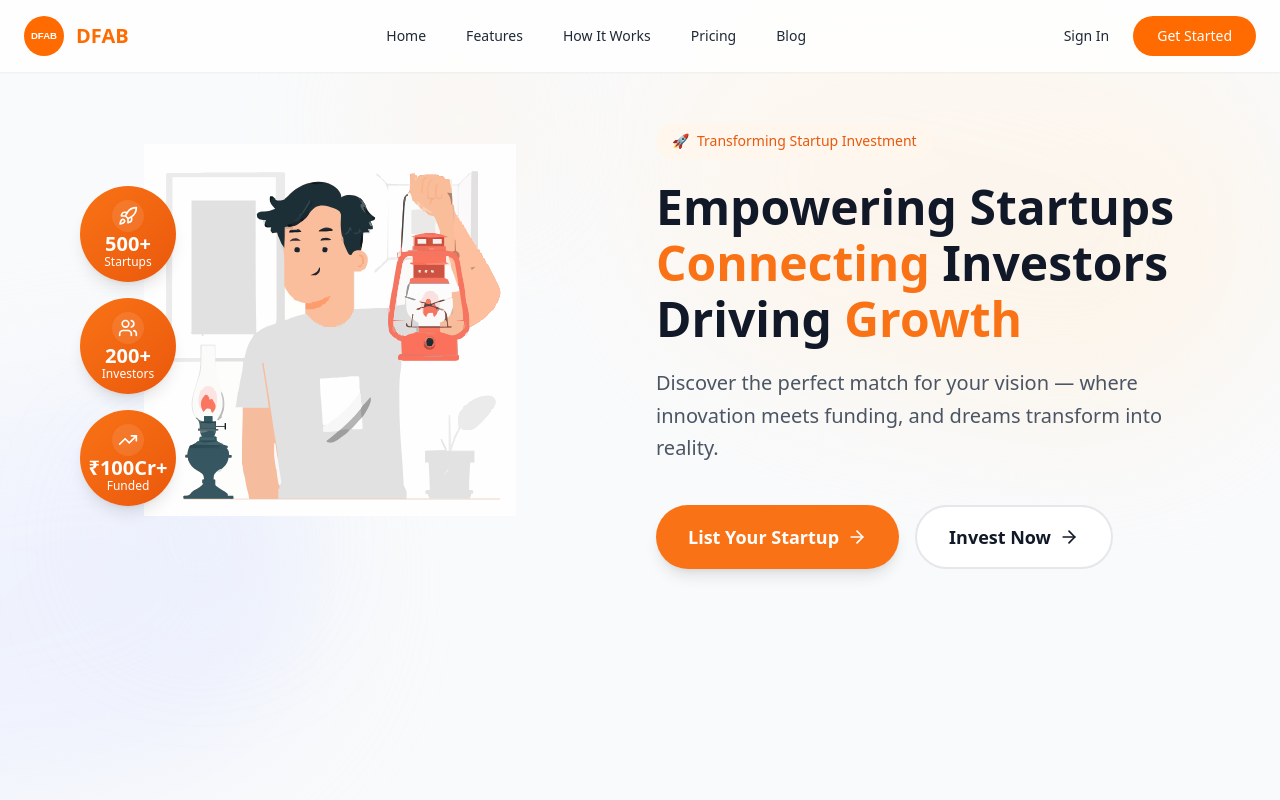
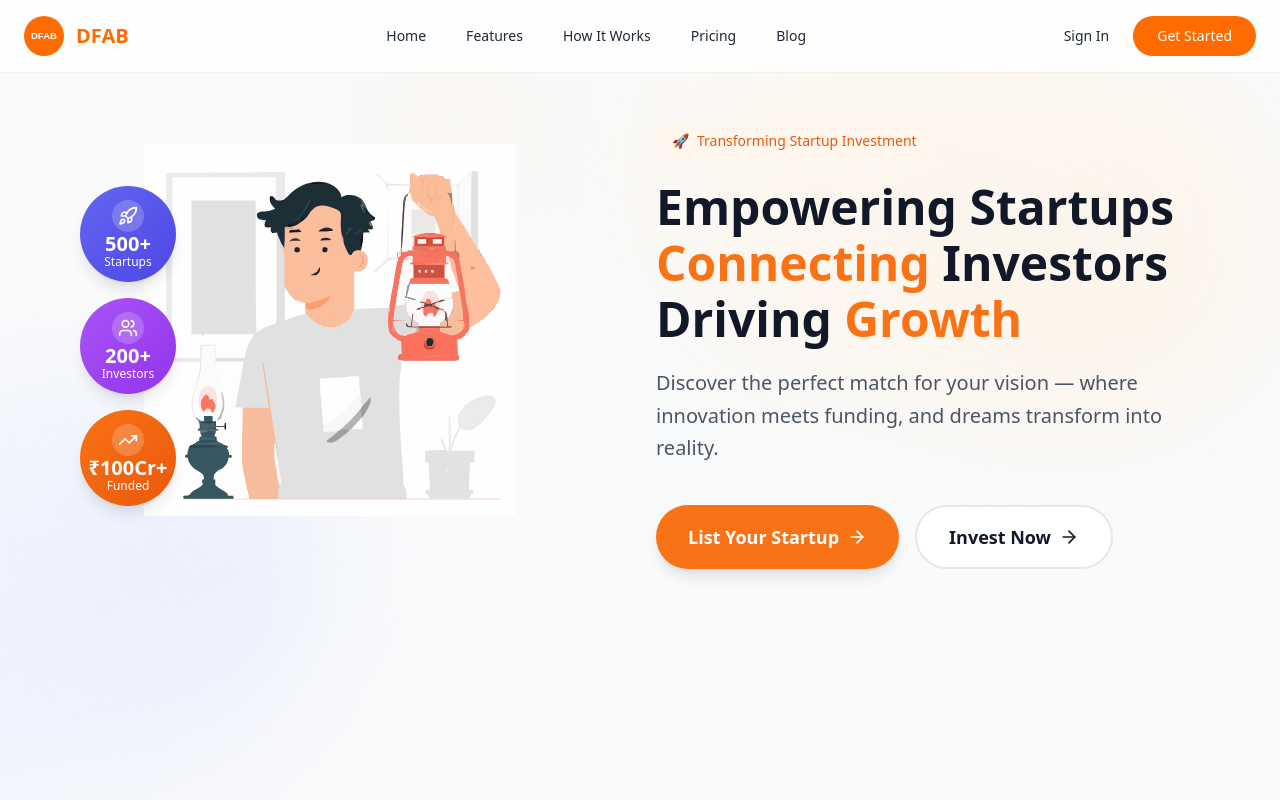
Before and after one commit to jhapran/investor-startup-platform, a React (Vite) app: page / in a window 1280 px wide. Shown: the top 800 px of the page. Built offline with nearby package versions, Linux system fonts and the light colour scheme; no server answers; the database is empty.

Commit message:
Update Hero.tsx

```diff
--- a/src/components/Hero.tsx
+++ b/src/components/Hero.tsx
@@ -19,38 +19,38 @@ const Hero: React.FC = () => {
         {/* Content */}
         <div className="relative container mx-auto h-full px-4 py-8">
           <div className="max-w-7xl mx-auto h-full">
-            {/* Stats Section - Circular Design */}
+            {/* Stats Section - Circular Design with New Colors */}
             <div className="absolute left-4 top-1/2 -translate-y-1/2 flex flex-col gap-4 z-20">
               <motion.div
-                className="bg-gradient-to-br from-orange-500 to-orange-600 text-white w-24 h-24 rounded-full text-center shadow-lg hover:shadow-xl transition-shadow duration-300 flex flex-col items-center justify-center relative group"
+                className="bg-gradient-to-br from-indigo-500 to-indigo-600 text-white w-24 h-24 rounded-full text-center shadow-lg hover:shadow-xl transition-shadow duration-300 flex flex-col items-center justify-center relative group"
                 initial={{ opacity: 0, x: -20 }}
                 whileInView={{ opacity: 1, x: 0 }}
                 transition={{ duration: 0.5 }}
                 viewport={{ once: true }}
               >
-                <div className="bg-white/10 rounded-full p-1.5 w-8 h-8 mb-0.5 backdrop-blur-sm flex items-center justify-center">
+                <div className="bg-white/20 rounded-full p-1.5 w-8 h-8 mb-0.5 backdrop-blur-sm flex items-center justify-center">
                   <Rocket className="w-5 h-5 text-white" />
                 </div>
                 <h3 className="text-xl font-bold leading-none">500+</h3>
                 <h4 className="text-xs font-medium leading-tight">Startups</h4>
-                <div className="absolute inset-0 rounded-full bg-black/60 opacity-0 group-hover:opacity-100 transition-opacity duration-300 flex items-center justify-center">
+                <div className="absolute inset-0 rounded-full bg-indigo-900/70 opacity-0 group-hover:opacity-100 transition-opacity duration-300 flex items-center justify-center">
                   <p className="text-xs text-white/90 px-2">Active innovative</p>
                 </div>
               </motion.div>
 
               <motion.div
-                className="bg-gradient-to-br from-orange-500 to-orange-600 text-white w-24 h-24 rounded-full text-center shadow-lg hover:shadow-xl transition-shadow duration-300 flex flex-col items-center justify-center relative group"
+                className="bg-gradient-to-br from-purple-500 to-purple-600 text-white w-24 h-24 rounded-full text-center shadow-lg hover:shadow-xl transition-shadow duration-300 flex flex-col items-center justify-center relative group"
                 initial={{ opacity: 0, x: -20 }}
                 whileInView={{ opacity: 1, x: 0 }}
                 transition={{ duration: 0.5, delay: 0.1 }}
                 viewport={{ once: true }}
               >
-                <div className="bg-white/10 rounded-full p-1.5 w-8 h-8 mb-0.5 backdrop-blur-sm flex items-center justify-center">
+                <div className="bg-white/20 rounded-full p-1.5 w-8 h-8 mb-0.5 backdrop-blur-sm flex items-center justify-center">
                   <Users className="w-5 h-5 text-white" />
                 </div>
                 <h3 className="text-xl font-bold leading-none">200+</h3>
                 <h4 className="text-xs font-medium leading-tight">Investors</h4>
-                <div className="absolute inset-0 rounded-full bg-black/60 opacity-0 group-hover:opacity-100 transition-opacity duration-300 flex items-center justify-center">
+                <div className="absolute inset-0 rounded-full bg-purple-900/70 opacity-0 group-hover:opacity-100 transition-opacity duration-300 flex items-center justify-center">
                   <p className="text-xs text-white/90 px-2">Active partners</p>
                 </div>
               </motion.div>
@@ -62,12 +62,12 @@ const Hero: React.FC = () => {
                 transition={{ duration: 0.5, delay: 0.2 }}
                 viewport={{ once: true }}
               >
-                <div className="bg-white/10 rounded-full p-1.5 w-8 h-8 mb-0.5 backdrop-blur-sm flex items-center justify-center">
+                <div className="bg-white/20 rounded-full p-1.5 w-8 h-8 mb-0.5 backdrop-blur-sm flex items-center justify-center">
                   <TrendingUp className="w-5 h-5 text-white" />
                 </div>
                 <h3 className="text-xl font-bold leading-none">₹100Cr+</h3>
                 <h4 className="text-xs font-medium leading-tight">Funded</h4>
-                <div className="absolute inset-0 rounded-full bg-black/60 opacity-0 group-hover:opacity-100 transition-opacity duration-300 flex items-center justify-center">
+                <div className="absolute inset-0 rounded-full bg-orange-900/70 opacity-0 group-hover:opacity-100 transition-opacity duration-300 flex items-center justify-center">
                   <p className="text-xs text-white/90 px-2">Total raised</p>
                 </div>
               </motion.div>
```
